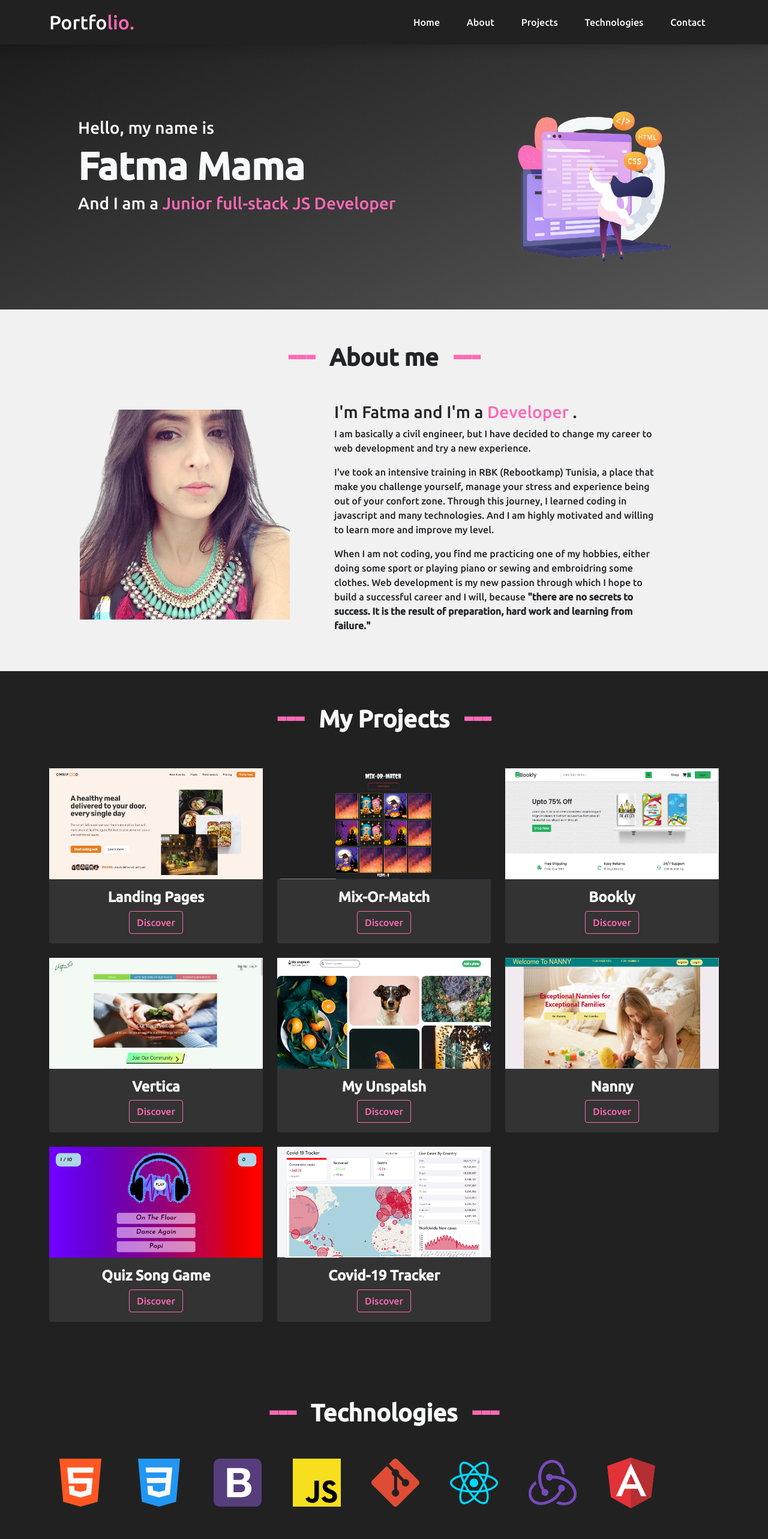
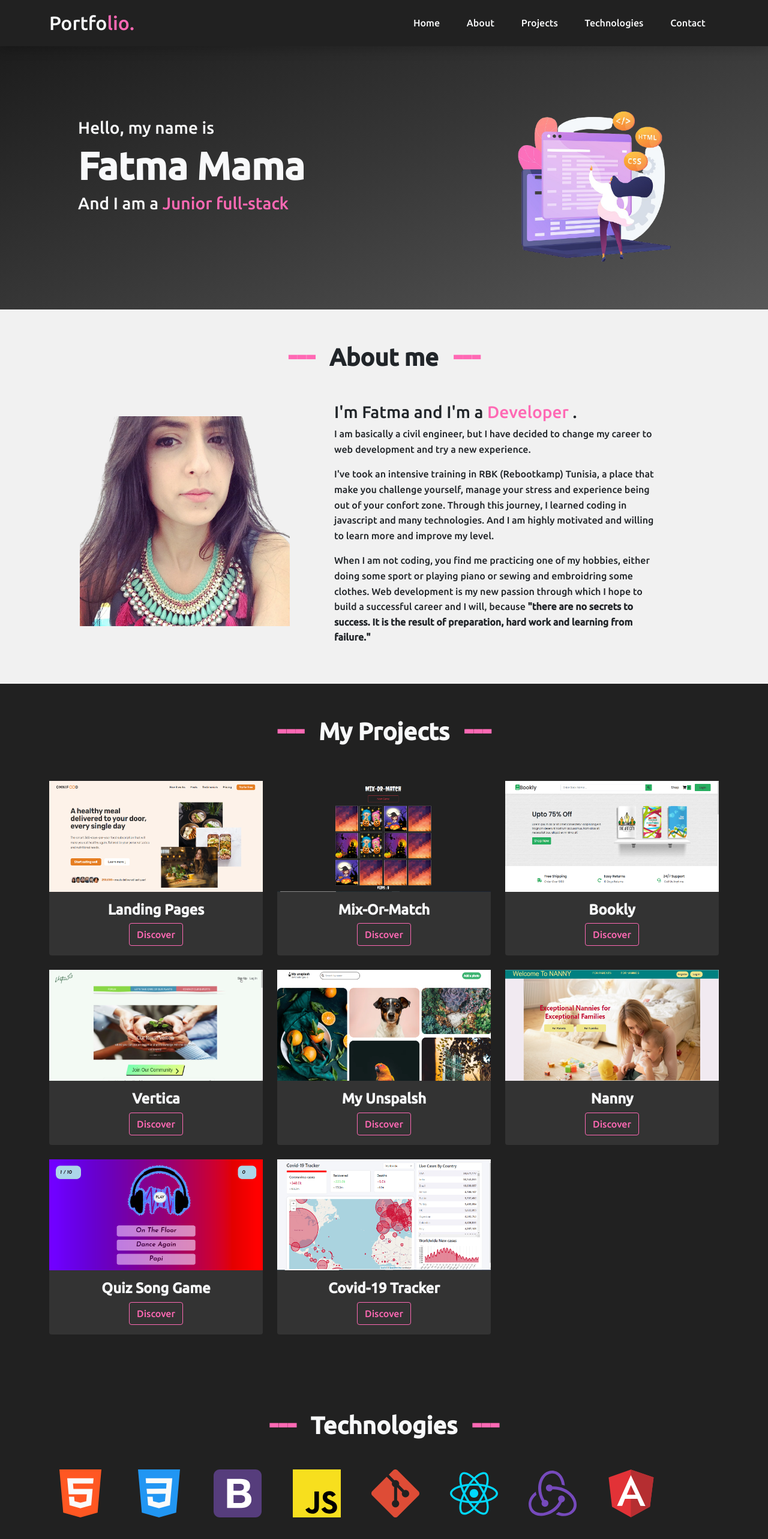
Before and after one commit to FatmaMama/portfolio, a React (Create React App) app: page /#/ in a window 1280 px wide. Shown: the top 2566 px of the page at 60% size. Built offline with nearby package versions, Linux system fonts and the light colour scheme.

Commit message:
add typing text

```diff
--- a/package.json
+++ b/package.json
@@ -14,6 +14,7 @@
     "react-router-dom": "^5.3.0",
     "react-router-hash-link": "^2.4.3",
     "react-scripts": "4.0.3",
+    "react-typical": "^0.1.3",
     "web-vitals": "^1.1.2"
   },
   "scripts": {
--- a/src/App.css
+++ b/src/App.css
@@ -7,6 +7,7 @@
 
 body {
     font-family: 'Ubuntu', sans-serif;
+    line-height: 1.6;
     background-color: #f1f1f1;
 }
 
@@ -59,6 +60,10 @@ footer {
     font-size: 4rem;
 }
 
+Typing {
+    display: inline-block;
+}
+
 @media (max-width : 768px){
     .my-name {
         font-size: 3rem;
@@ -77,6 +82,11 @@ footer {
     background-color: #212121;
 }
 
+.card {
+    background-color: #333333;
+    transition: all .3s;
+}
+
 .card:hover{
     -moz-transform: rotate(-2deg);
 	-webkit-transform: rotate(-2deg);
@@ -92,9 +102,6 @@ footer {
     font-size: 1.5rem;
 }
 
-.card {
-    background-color: #333333;
-}
 
 .card-image {
     height : 185px
@@ -120,11 +127,13 @@ footer {
     flex-direction: column;
     align-items: center;
     justify-content: center;
+    gap: .6rem;
 }
 
 .tech {
     /* display: block; */
     width: 5rem;
+    height: 5rem;
 }
 
 .tech:hover{
@@ -191,7 +200,7 @@ main {
 .container__title {
     margin-top: 8%;
     color: white;
-    font-size: 4rem;
+    font-size: 3.6rem;
     font-weight: 700;
 }
 
--- a/src/screens/Home.js
+++ b/src/screens/Home.js
@@ -1,11 +1,15 @@
 import React, { Fragment } from 'react';
+import { useEffect, useRef } from 'react';
 import data from '../data/data.json'
 import About from '../components/About';
 import Projects from '../components/Projects';
 import Technologies from '../components/Technologies';
 import Contact from '../components/Contact';
+import Typical from 'react-typical';
+
 
 export default function Home() {
+
     return (
         <Fragment>
             <section className="home pt-md-5 pt-1" id="home">
@@ -16,7 +20,24 @@ export default function Home() {
                             <h3 className="text-light pt-5">Hello, my name is</h3>
                             <h1 className="text-light fw-bold my-name" >Fatma Mama</h1>
                             <h3 className="text-light">And I am a {' '}
-                                <span className="pink">Junior full-stack JS Developer</span>
+                                {/* <span className="pink">Junior full-stack JS Developer</span> */}
+                                <Typical
+                                    className="pink"
+                                    steps={[
+                                            'Junior full-stack JS Developer',
+                                        1000,
+                                        '',
+                                        500,
+                                        'Junior full-stack JS Developer',
+                                        1000,
+                                        '',
+                                        500,
+                                        'Junior full-stack JS Developer',
+                                        1000
+                                        ]}
+                                        wrapper="span"
+                                        loop={Infinity}
+                                />
                             </h3>
                         </div>
 
```
Also changed, not shown: 1 other file (tests, documents, lock files or other folders).
